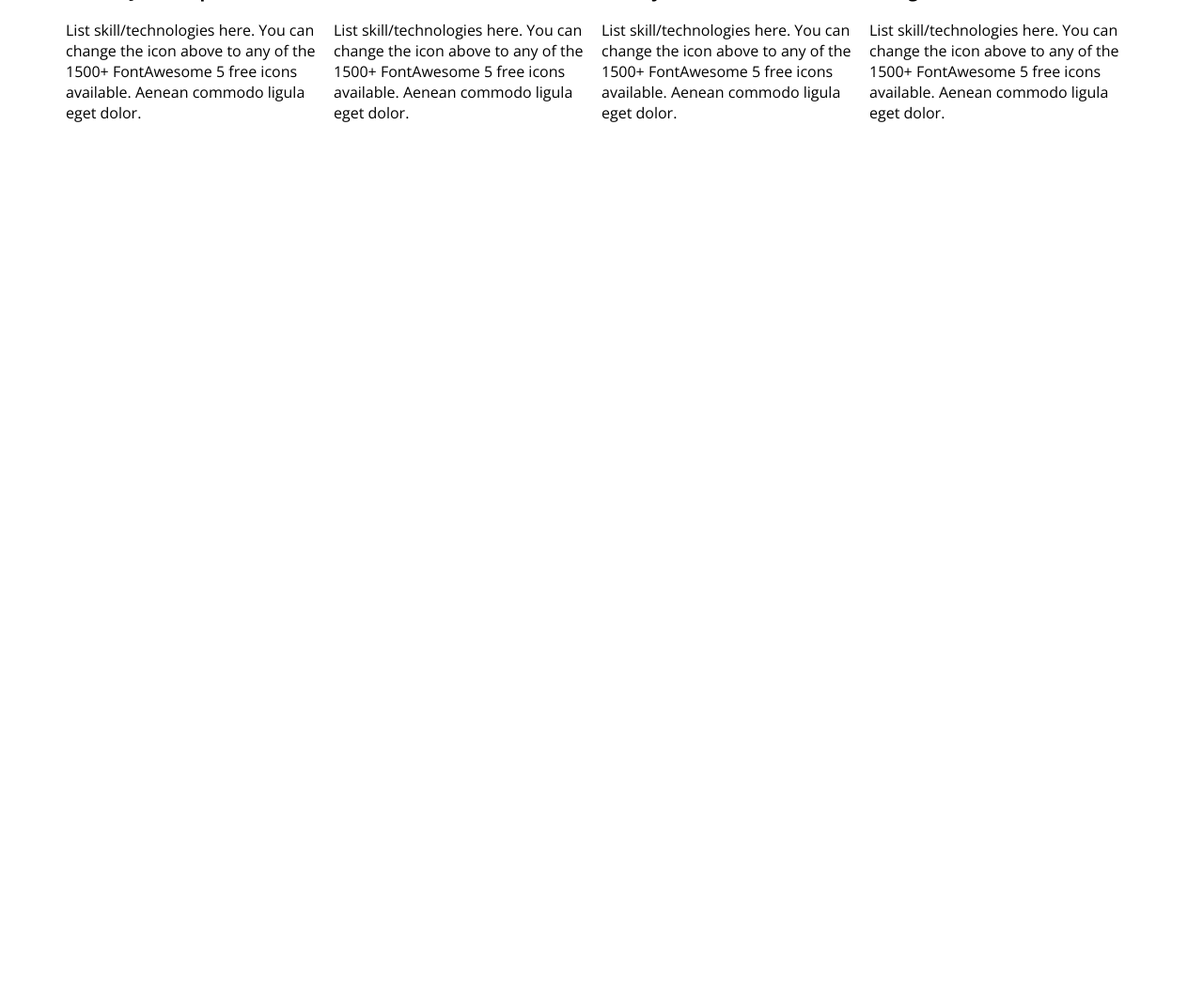
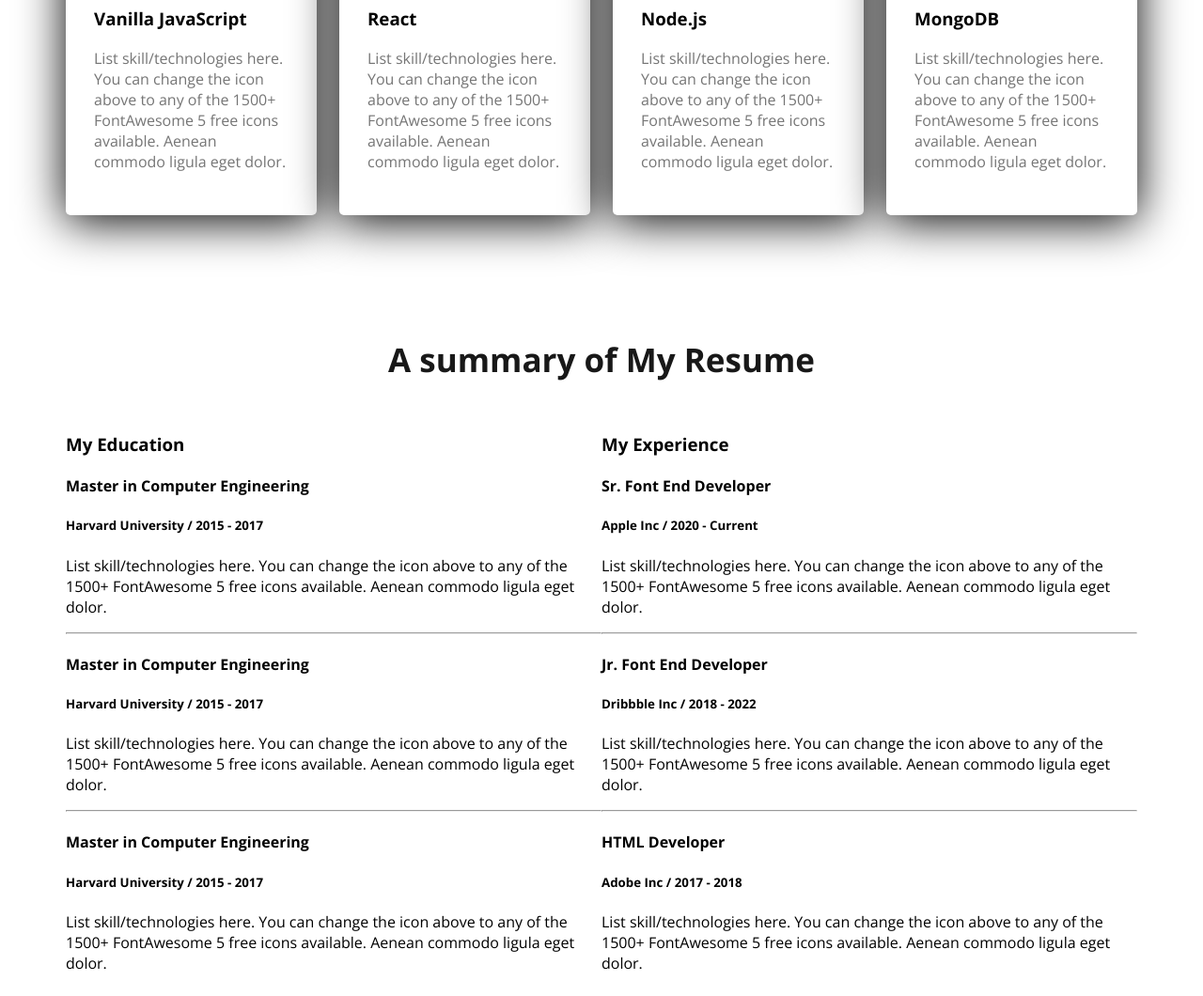
Before and after one commit to joynal-uddin/portfolio-resources, a plain HTML site: page index.html in a window 1280 px wide. Shown: the part 1805-2865 px from the top of the page at 94% size. Before the commit the page ends 1960 px from the top, so only its background shows below. Drawn offline with nearby package versions, Linux system fonts and the light colour scheme.

Commit message:
resume added

```diff
--- a/index.html
+++ b/index.html
@@ -91,6 +91,63 @@
                 </div>
              </div>
         </section>
+
+        <!--  reasume section-->
+          <section>
+            <h3 class="section-title">
+                A summary of My Resume
+            </h3>
+            <div class="resume-container">
+                <div class="resume-column">
+                    <h3 class="resume-column-title">My Education</h3>
+                    <div class="resume-item">
+                        <h4 class="resume-item-title">Master in Computer Engineering</h4>
+                        <h5 class="resume-item-sub-title">Harvard University / 2015 - 2017</h5>
+                        <p class="resume-item-description">List skill/technologies here. You can change the icon above
+                            to any of the 1500+ FontAwesome 5 free icons available. Aenean commodo ligula eget dolor.</p>
+                    </div>
+                    <hr>
+                    <div class="resume-item">
+                        <h4 class="resume-item-title">Master in Computer Engineering</h4>
+                        <h5 class="resume-item-sub-title">Harvard University / 2015 - 2017</h5>
+                        <p class="resume-item-description">List skill/technologies here. You can change the icon above
+                            to any of the 1500+ FontAwesome 5 free icons available. Aenean commodo ligula eget dolor.</p>
+                    </div>
+                    <hr>
+                    <div class="resume-item">
+                        <h4 class="resume-item-title">Master in Computer Engineering</h4>
+                        <h5 class="resume-item-sub-title">Harvard University / 2015 - 2017</h5>
+                        <p class="resume-item-description">List skill/technologies here. You can change the icon above
+                            to any of the 1500+ FontAwesome 5 free icons available. Aenean commodo ligula eget dolor.</p>
+                    </div>
+                </div>
+                <div class="resume-column">
+                    <h3 class="resume-column-title">My Experience</h3>
+
+                    <div class="resume-item">
+                        <h4 class="resume-item-title">Sr. Font End Developer</h4>
+                        <h5 class="resume-item-sub-title">Apple Inc / 2020 - Current</h5>
+                        <p class="resume-item-description">List skill/technologies here. You can change the icon above
+                            to any of the 1500+ FontAwesome 5 free icons available. Aenean commodo ligula eget dolor.</p>
+                    </div>
+                    <hr>
+                    <div class="resume-item">
+                        <h4 class="resume-item-title">Jr. Font End Developer</h4>
+                        <h5 class="resume-item-sub-title">Dribbble Inc / 2018 - 2022</h5>
+                        <p class="resume-item-description">List skill/technologies here. You can change the icon above
+                            to any of the 1500+ FontAwesome 5 free icons available. Aenean commodo ligula eget dolor.</p>
+                    </div>
+                    <hr>
+                    <div class="resume-item">
+                        <h4 class="resume-item-title">HTML Developer</h4>
+                        <h5 class="resume-item-sub-title">Adobe Inc / 2017 - 2018</h5>
+                        <p class="resume-item-description">List skill/technologies here. You can change the icon above
+                            to any of the 1500+ FontAwesome 5 free icons available. Aenean commodo ligula eget dolor.</p>
+                    </div>
+                </div>
+
+            </div>
+          </section>
     </main>
 </body>
 </html>
--- a/styles/porfolio.css
+++ b/styles/porfolio.css
@@ -120,6 +120,10 @@ nav a {
 
 }
 
+main section{
+    margin-top: 130px;
+}
+
 
 /*about section style start */
 
@@ -144,6 +148,33 @@ nav a {
 #what-i-do-description{
     padding: 30px 150px;
 }
+
+/*Skills relatide style*/
+
 .skills-container{
     display: flex;
+    gap: 24px;
 }
+.skill{
+    padding: 30px;
+    align-items: center;
+    border-radius: 5px;
+    background-color: #fff;
+    box-shadow: 0px 6px 50px 0px rgb(0, 0, 0.06)
+}
+
+.skill-description{
+    color: #757575;
+}
+
+/*  Resume section */
+
+.resume-container{
+    display: flex;
+}
+
+.resume-colunm-title{
+    color: #474747;
+    font-size: 30px;
+    font-weight: 700;
+}
```
